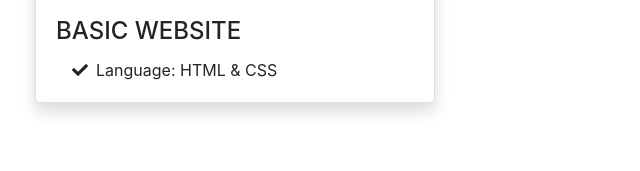
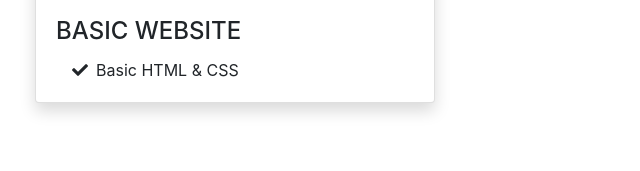
Before and after one commit to uytuan213/uytuan213.github.io, a website with bundled scripts: page index.html in a window 1280 px wide. Shown: the part 3289-3460 px from the top of the page, 285-925 px from the left. Built offline with nearby package versions, Linux system fonts and the light colour scheme; a web font is replaced by a local one.

Commit message:
Update index.html

```diff
--- a/index.html
+++ b/index.html
@@ -228,7 +228,7 @@
 	          		<ul class="fa-ul mb-0 card-text">
 			            <li>
 			              <i class="fa-li fa fa-check"></i>
-			              Language: HTML & CSS
+			              Basic HTML & CSS
 			            </li>
 			        </ul>
 	          	</div>
```
